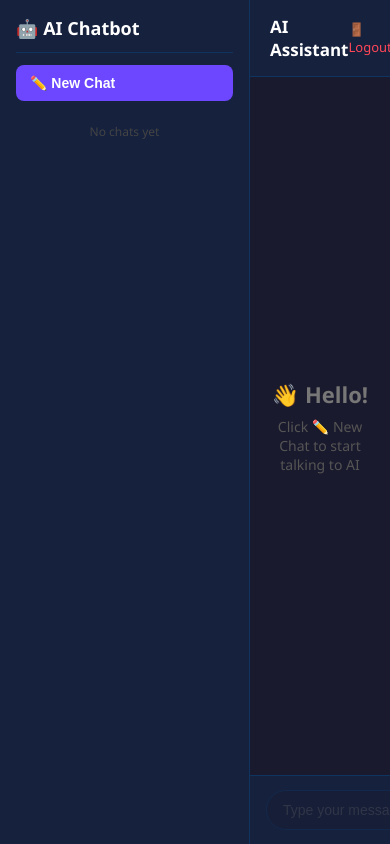
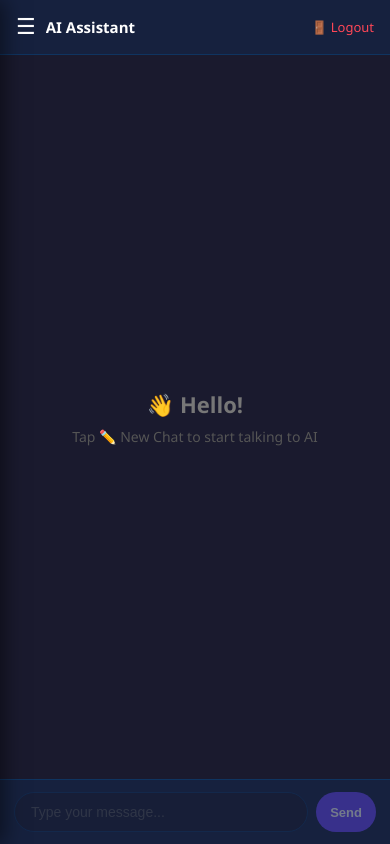
Before and after one commit to damodhar1223/ai-chatbot, a Flask app: page /chat-page in a window 390 px wide. Run offline with Flask 3, Linux system fonts and the light colour scheme; a user stored in the database is signed in; data that the repository does not hold is empty.

Commit message:
Fixed mobile responsive design

```diff
--- a/chats.json
+++ b/chats.json
@@ -14,6 +14,12 @@
         }
       ],
       "created_at": "21 May 2026 17:20"
+    },
+    "6020e51a": {
+      "id": "6020e51a",
+      "title": "New Chat",
+      "messages": [],
+      "created_at": "21 May 2026 17:41"
     }
   }
 }
--- a/templates/index.html
+++ b/templates/index.html
@@ -5,11 +5,7 @@
   <meta name="viewport" content="width=device-width, initial-scale=1.0"/>
   <title>AI Chatbot</title>
   <style>
-    * {
-      box-sizing: border-box;
-      margin: 0;
-      padding: 0;
-    }
+    * { box-sizing: border-box; margin: 0; padding: 0; }
 
     html, body {
       width: 100%;
@@ -23,18 +19,21 @@
       display: flex;
       width: 100vw;
       height: 100vh;
+      overflow: hidden;
     }
 
-    /* SIDEBAR */
+    /* ── SIDEBAR ── */
     .sidebar {
-      width: 250px;
+      width: 260px;
+      min-width: 260px;
       height: 100vh;
       background: #16213e;
       border-right: 1px solid #0f3460;
       display: flex;
       flex-direction: column;
       padding: 16px;
-      flex-shrink: 0;
+      transition: transform 0.3s ease;
+      z-index: 100;
     }
 
     .sidebar-logo {
@@ -44,24 +43,35 @@
       padding-bottom: 12px;
       border-bottom: 1px solid #0f3460;
       margin-bottom: 12px;
+      display: flex;
+      justify-content: space-between;
+      align-items: center;
+    }
+
+    .close-sidebar {
+      display: none;
+      background: none;
+      border: none;
+      color: white;
+      font-size: 22px;
+      cursor: pointer;
     }
 
     .new-chat-btn {
       background: #6c47ff;
       color: white;
       border: none;
-      padding: 10px 14px;
+      padding: 11px 14px;
       border-radius: 8px;
       cursor: pointer;
       font-size: 14px;
       font-weight: 600;
       text-align: left;
       margin-bottom: 12px;
+      width: 100%;
     }
 
-    .new-chat-btn:hover {
-      background: #5535dd;
-    }
+    .new-chat-btn:hover { background: #5535dd; }
 
     .history-list {
       flex: 1;
@@ -82,11 +92,7 @@
       font-size: 13px;
     }
 
-    .history-item:hover {
-      background: #0f3460;
-      color: white;
-    }
-
+    .history-item:hover,
     .history-item.active {
       background: #0f3460;
       color: white;
@@ -109,11 +115,9 @@
       margin-left: 6px;
     }
 
-    .history-item:hover .del-btn {
-      display: inline;
-    }
+    .history-item:hover .del-btn { display: inline; }
 
-    /* MAIN */
+    /* ── MAIN ── */
     .main {
       flex: 1;
       height: 100vh;
@@ -121,47 +125,69 @@
       flex-direction: column;
       background: #1a1a2e;
       overflow: hidden;
+      min-width: 0;
     }
 
     .header {
       background: #16213e;
-      padding: 15px 20px;
+      padding: 14px 16px;
       border-bottom: 1px solid #0f3460;
       display: flex;
       justify-content: space-between;
       align-items: center;
       flex-shrink: 0;
+      gap: 10px;
+    }
+
+    .header-left {
+      display: flex;
+      align-items: center;
+      gap: 10px;
+      flex: 1;
+      min-width: 0;
+    }
+
+    .menu-btn {
+      display: none;
+      background: none;
+      border: none;
+      color: white;
+      font-size: 22px;
+      cursor: pointer;
+      flex-shrink: 0;
     }
 
     .header-title {
-      font-size: 17px;
+      font-size: 16px;
       font-weight: 600;
       color: white;
+      white-space: nowrap;
+      overflow: hidden;
+      text-overflow: ellipsis;
     }
 
     .logout-link {
       color: #ff4757;
       font-size: 13px;
       text-decoration: none;
-    }
-
-    .logout-link:hover {
-      text-decoration: underline;
+      flex-shrink: 0;
+      font-weight: 500;
     }
 
     .messages-area {
       flex: 1;
       overflow-y: auto;
-      padding: 20px;
+      padding: 16px;
       display: flex;
       flex-direction: column;
-      gap: 14px;
+      gap: 12px;
     }
 
     .welcome-box {
       margin: auto;
       text-align: center;
       color: #555;
+      padding: 20px;
     }
 
     .welcome-box h2 {
@@ -170,13 +196,11 @@
       margin-bottom: 8px;
     }
 
-    .welcome-box p {
-      font-size: 14px;
-    }
+    .welcome-box p { font-size: 14px; }
 
     .msg {
-      max-width: 72%;
-      padding: 11px 15px;
+      max-width: 80%;
+      padding: 10px 14px;
       border-radius: 12px;
       font-size: 14px;
       line-height: 1.6;
@@ -208,8 +232,8 @@
 
     .input-bar {
       display: flex;
-      gap: 10px;
-      padding: 14px 16px;
+      gap: 8px;
+      padding: 12px 14px;
       background: #16213e;
       border-top: 1px solid #0f3460;
       flex-shrink: 0;
@@ -224,22 +248,15 @@
       color: white;
       font-size: 14px;
       outline: none;
+      min-width: 0;
     }
 
-    .input-bar input:focus {
-      border-color: #6c47ff;
-    }
-
-    .input-bar input::placeholder {
-      color: #555;
-    }
-
-    .input-bar input:disabled {
-      opacity: 0.4;
-    }
+    .input-bar input:focus { border-color: #6c47ff; }
+    .input-bar input::placeholder { color: #555; }
+    .input-bar input:disabled { opacity: 0.4; }
 
     .input-bar button {
-      padding: 11px 22px;
+      padding: 11px 18px;
       background: #6c47ff;
       color: white;
       border: none;
@@ -247,47 +264,106 @@
       font-size: 14px;
       font-weight: 600;
       cursor: pointer;
+      flex-shrink: 0;
     }
 
-    .input-bar button:hover {
-      background: #5535dd;
-    }
-
+    .input-bar button:hover { background: #5535dd; }
     .input-bar button:disabled {
       opacity: 0.4;
       cursor: not-allowed;
     }
+
+    /* Overlay for mobile */
+    .overlay {
+      display: none;
+      position: fixed;
+      top: 0; left: 0;
+      width: 100vw;
+      height: 100vh;
+      background: rgba(0,0,0,0.5);
+      z-index: 99;
+    }
+
+    /* ── MOBILE STYLES ── */
+    @media (max-width: 650px) {
+
+      .sidebar {
+        position: fixed;
+        top: 0;
+        left: 0;
+        height: 100vh;
+        transform: translateX(-100%);
+        box-shadow: 4px 0 20px rgba(0,0,0,0.5);
+      }
+
+      .sidebar.open {
+        transform: translateX(0);
+      }
+
+      .close-sidebar {
+        display: block;
+      }
+
+      .menu-btn {
+        display: block;
+      }
+
+      .overlay.show {
+        display: block;
+      }
+
+      .msg {
+        max-width: 90%;
+      }
+
+      .input-bar button {
+        padding: 11px 14px;
+        font-size: 13px;
+      }
+
+      .header-title {
+        font-size: 15px;
+      }
+    }
   </style>
 </head>
 <body>
+
+<!-- Overlay for mobile sidebar -->
+<div class="overlay" id="overlay" onclick="closeSidebar()"></div>
+
 <div class="wrapper">
 
   <!-- SIDEBAR -->
-  <div class="sidebar">
-    <div class="sidebar-logo">🤖 AI Chatbot</div>
+  <div class="sidebar" id="sidebar">
+    <div class="sidebar-logo">
+      🤖 AI Chatbot
+      <button class="close-sidebar" onclick="closeSidebar()">✕</button>
+    </div>
     <button class="new-chat-btn" onclick="startNewChat()">
       ✏️ New Chat
     </button>
     <div class="history-list" id="historyList">
       <p style="color:#444;font-size:12px;text-align:center;
-      margin-top:10px;">No chats yet</p>
+        margin-top:10px;">No chats yet</p>
     </div>
   </div>
 
-  <!-- MAIN CHAT -->
+  <!-- MAIN -->
   <div class="main">
 
     <div class="header">
-      <span class="header-title" id="headerTitle">
-        AI Assistant
-      </span>
+      <div class="header-left">
+        <button class="menu-btn" onclick="openSidebar()">☰</button>
+        <span class="header-title" id="headerTitle">AI Assistant</span>
+      </div>
       <a href="/logout" class="logout-link">🚪 Logout</a>
     </div>
 
     <div class="messages-area" id="messagesArea">
       <div class="welcome-box" id="welcomeBox">
         <h2>👋 Hello!</h2>
-        <p>Click ✏️ New Chat to start talking to AI</p>
+        <p>Tap ✏️ New Chat to start talking to AI</p>
       </div>
     </div>
 
@@ -295,7 +371,7 @@
       <input
         type="text"
         id="msgInput"
-        placeholder="Type your message here..."
+        placeholder="Type your message..."
         disabled
       />
       <button id="sendBtn" onclick="sendMsg()" disabled>
@@ -310,6 +386,18 @@
   let activeChatId = null;
 
   window.onload = () => loadHistory();
+
+  // Open sidebar on mobile
+  function openSidebar() {
+    document.getElementById("sidebar").classList.add("open");
+    document.getElementById("overlay").classList.add("show");
+  }
+
+  // Close sidebar on mobile
+  function closeSidebar() {
+    document.getElementById("sidebar").classList.remove("open");
+    document.getElementById("overlay").classList.remove("show");
+  }
 
   async function loadHistory() {
     const res = await fetch("/get-chats");
@@ -348,14 +436,17 @@
 
     clearMessages();
     enableInput();
-    document.getElementById("headerTitle").textContent =
-      "New Chat";
-    addMsg("Hi! I'm your AI assistant. Ask me anything! 😊",
-      "bot");
+    document.getElementById("headerTitle")
+      .textContent = "New Chat";
+    addMsg(
+      "Hi! I'm your AI assistant. Ask me anything! 😊",
+      "bot"
+    );
 
     await loadHistory();
     markActive(activeChatId);
     document.getElementById("msgInput").focus();
+    closeSidebar(); // close sidebar on mobile after selecting
   }
 
   async function openChat(chatId) {
@@ -368,16 +459,19 @@
     if (!data.messages || data.messages.length === 0) {
       addMsg(
         "Hi! I'm your AI assistant. Ask me anything! 😊",
-        "bot");
+        "bot"
+      );
     } else {
       data.messages.forEach(m => {
-        addMsg(m.content, m.role === "user" ? "user" : "bot");
+        addMsg(m.content,
+          m.role === "user" ? "user" : "bot");
       });
     }
 
     enableInput();
     markActive(chatId);
     document.getElementById("msgInput").focus();
+    closeSidebar(); // close sidebar on mobile after selecting
   }
 
   async function removeChat(chatId) {
@@ -388,14 +482,13 @@
       activeChatId = null;
       clearMessages();
       disableInput();
-      document.getElementById("headerTitle").textContent =
-        "AI Assistant";
-
-      const area = document.getElementById("messagesArea");
-      area.innerHTML = `
+      document.getElementById("headerTitle")
+        .textContent = "AI Assistant";
+      document.getElementById("messagesArea")
+        .innerHTML = `
         <div class="welcome-box" id="welcomeBox">
           <h2>👋 Hello!</h2>
-          <p>Click ✏️ New Chat to start talking to AI</p>
+          <p>Tap ✏️ New Chat to start talking to AI</p>
         </div>`;
     }
 
@@ -424,10 +517,10 @@
   }
 
   function addMsg(text, type) {
-    const area = document.getElementById("messagesArea");
     const wb = document.getElementById("welcomeBox");
     if (wb) wb.remove();
 
+    const area = document.getElementById("messagesArea");
     const div = document.createElement("div");
     div.className = "msg " + type;
     div.textContent = text;
```
